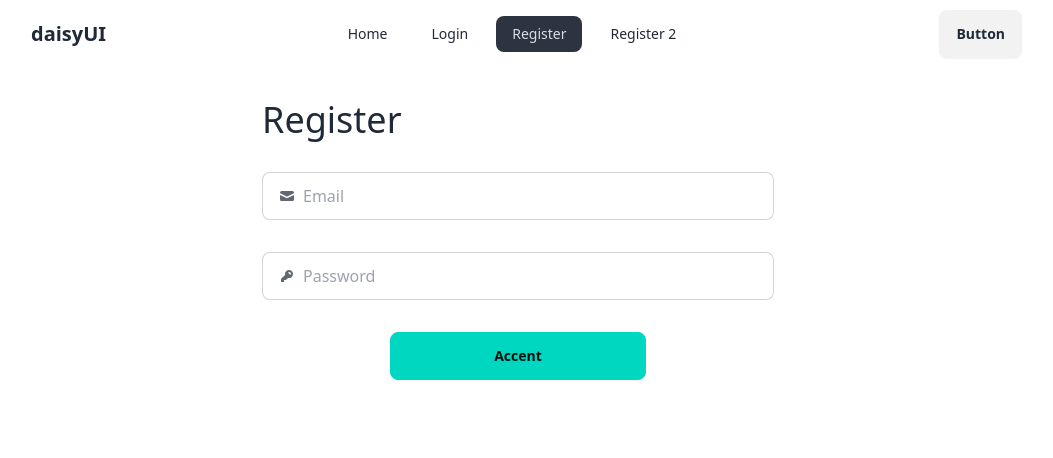
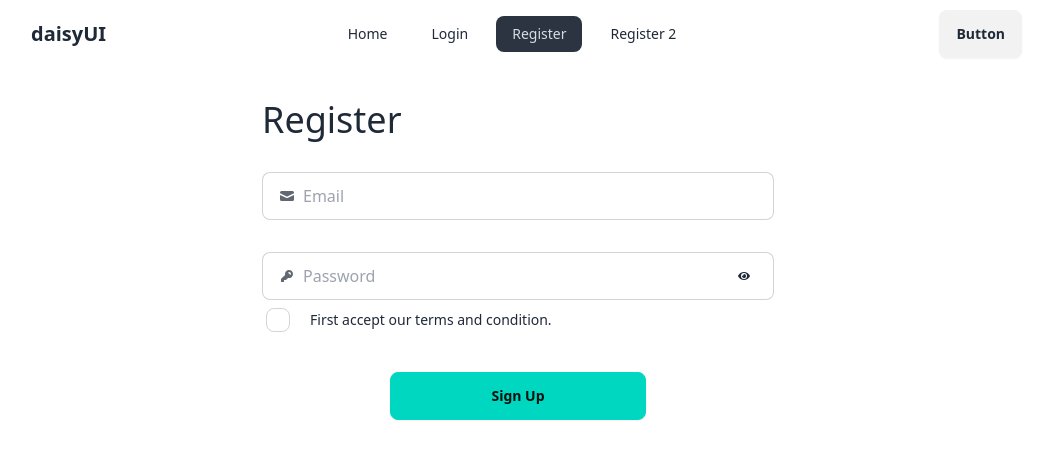
Before and after one commit to tusherbhakta/Email-Pass-Auth-m50, a React (Vite) app: page /register in a window 1280 px wide. Shown: the top 458 px of the page, without its empty margins (122-1175 px from the left). Built offline with nearby package versions, Linux system fonts and the light colour scheme.

Commit message:
sign up optionality added.

```diff
--- a/package.json
+++ b/package.json
@@ -15,6 +15,7 @@
     "match-sorter": "^8.0.0",
     "react": "^18.3.1",
     "react-dom": "^18.3.1",
+    "react-icons": "^5.4.0",
     "react-router-dom": "^7.1.1",
     "sort-by": "^1.2.0"
   },
--- a/src/components/Register/Register.jsx
+++ b/src/components/Register/Register.jsx
@@ -1,22 +1,29 @@
 import { createUserWithEmailAndPassword } from 'firebase/auth';
 import React, { useState } from 'react';
 import auth from '../../firebase.init';
+import { FaEye, FaEyeSlash } from 'react-icons/fa';
 
 const Register = () => {
-    const [errorMessage, setErrorMessage]=useState('');
+    const [errorMessage, setErrorMessage] = useState('');
     const [success, setSuccess] = useState(false);
-    const handleRegister = (event) =>{
+    const [showPassword, setShowPassword] = useState(false);
+    const handleRegister = (event) => {
         event.preventDefault();
         const email = event.target.email.value;
         const password = event.target.password.value;
+        const terms = event.target.terms.checked;
         setErrorMessage('');
         setSuccess(false);
+        if(!terms){
+            setErrorMessage('checked our terms and conditions');
+            return;
+        }
         const passwordRegex = /^(?=.*[a-z])(?=.*[A-Z])(?=.*\d)(?=.*[@$!%*?&]).+$/;
-        if(password.length < 6){
+        if (password.length < 6) {
             setErrorMessage('Password must be in 6 character or longer.');
             return;
         }
-        if(!passwordRegex.test(password)){
+        if (!passwordRegex.test(password)) {
             setErrorMessage('Password must contain at least 1 lowercase letter, 1 uppercase letter, 1 number, and 1 special character.');
             return;
         }
@@ -34,7 +41,8 @@ const Register = () => {
     return (
         <div className='max-w-lg mx-auto'>
             <h2 className='text-4xl my-8'>Register</h2>
-            <form onSubmit={handleRegister}>
+            <form className='' onSubmit={handleRegister}>
+                <div>
                     <label className="input input-bordered flex items-center gap-2 my-8">
                         <svg
                             xmlns="http://www.w3.org/2000/svg"
@@ -48,6 +56,8 @@ const Register = () => {
                         </svg>
                         <input type="email" name='email' className="grow" placeholder="Email" />
                     </label>
+                </div>
+                <div className='relative'>
                     <label className="input input-bordered flex items-center gap-2">
                         <svg
                             xmlns="http://www.w3.org/2000/svg"
@@ -59,15 +69,29 @@ const Register = () => {
                                 d="M14 6a4 4 0 0 1-4.899 3.899l-1.955 1.955a.5.5 0 0 1-.353.146H5v1.5a.5.5 0 0 1-.5.5h-2a.5.5 0 0 1-.5-.5v-2.293a.5.5 0 0 1 .146-.353l3.955-3.955A4 4 0 1 1 14 6Zm-4-2a.75.75 0 0 0 0 1.5.5.5 0 0 1 .5.5.75.75 0 0 0 1.5 0 2 2 0 0 0-2-2Z"
                                 clipRule="evenodd" />
                         </svg>
-                    <input type="password" className="grow" name='password' placeholder='Password' />
+                        <input type={showPassword ? 'text' : 'password'} className="grow" name='password' placeholder='Password' />
                     </label>
-                <button className="btn  btn-accent btn-wide my-8 mx-auto block">Accent</button>
+                    <button onClick={() => setShowPassword(!showPassword)} className="btn-xs absolute right-4 top-3">
+                        {
+                            showPassword ? <FaEyeSlash></FaEyeSlash> : <FaEye></FaEye>
+                        }
+                    </button>
+                </div>
+                <div className="form-control">
+                    <label className="cursor-pointer label justify-start">
+                        <input type="checkbox" className="checkbox " name='terms' />
+                        <span className="label-text ml-5">First accept our terms and condition.</span>
+                    </label>
+                </div>
+                <div>
+                    <button className="btn  btn-accent btn-wide my-8 mx-auto block">Sign Up</button>
                     {
                         errorMessage && <p className='text-yellow-300 text-2xl font-semibold'>{errorMessage}</p>
                     }
                     {
                         success && <p className='text-2xl font-semibold text-green-400'>successfully sign up</p>
                     }
+                </div>
             </form>
         </div>
     );
```
Also changed, not shown: 1 other file (tests, documents, lock files or other folders). Lines whose indentation alone changed are shown as unchanged.
